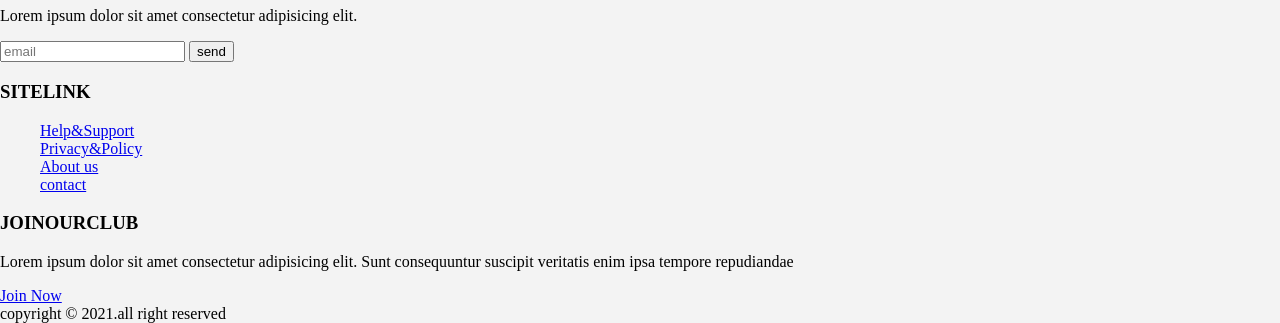
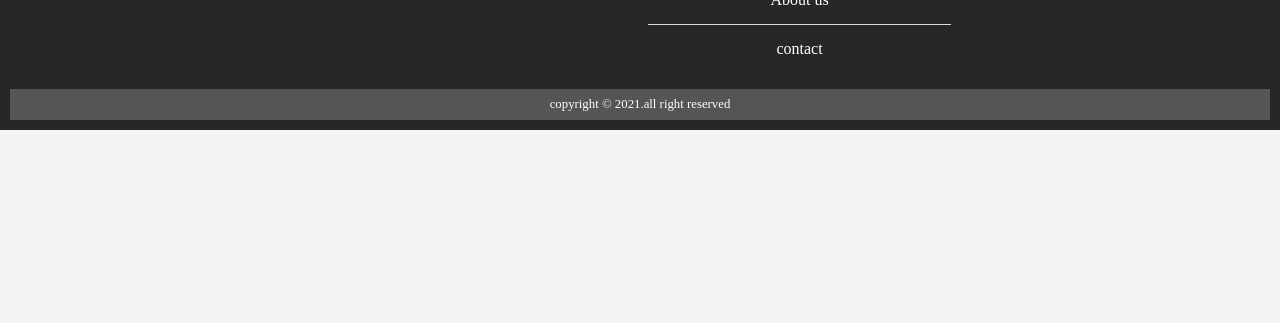
Before and after one commit to Parsa-Zolfaghari/news-web, a plain HTML site: page index.html in a window 1280 px wide. Shown: the part 1934-2257 px from the top of the page. After the commit the page ends 2064 px from the top, so only its background shows below. Drawn offline with Linux system fonts and the light colour scheme.

Commit message:
update article style and added footer style

```diff
--- a/styles/style.css
+++ b/styles/style.css
@@ -170,3 +170,93 @@ li{
     gap: 1rem;
     align-items: center;
 }
+.bg-dark{
+    color: #fff;
+    background-color: #555;
+}
+.bg-light{
+    background-color: red;
+    color: #fff;
+}
+.main-footer{
+    background-color: #272727;
+    color: #fff;
+}
+.content-footer{
+    display: grid;
+    grid-template-columns: repeat(4,1fr);
+    gap: 1rem;
+}
+.content-footer{
+    padding: 10px;
+}
+.item-footer>img{
+    width: 100%;
+    margin-top: 1rem;
+}
+input[type="text"]{
+    padding: 5px;
+    width: 90%;
+    margin-bottom: 10px;
+    border: none;
+    border-radius: 4px;
+}
+input[type="button"]{
+    padding: 5px;
+    width: 90%;
+    background-color: red;
+    color: #fff;
+    border: none;
+    border-radius: 4px;
+}
+input[type="button"] :hover{
+    background-color: #000;
+}
+.list-footer>li{
+    width: 100%;
+    border-bottom: 1px solid #ddd;
+    padding: 10px 0;
+}
+.list-footer {
+    margin: 0;
+    padding: 0;
+}
+.list-footer>li:last-child{
+    border-bottom: none;
+}
+.list-footer>li>a{
+    padding: 5px 0;
+    display: block;
+    width: 100%;
+    color: #fff;
+    text-decoration: none;
+    text-align: center;
+    transition-duration: 0.8s;
+    border-radius: 5px;
+}
+.list-footer>li>a:hover{
+    background-color: #5f5c5c;
+    color: #FFB300;
+}
+.btn-item{
+    display: block;
+    text-align: center;
+    text-decoration: none;
+    color: #fff;
+    width: 100px;
+    background-color: #FFB300;
+    padding: 10px;
+    border-radius: 5px;
+    transition-duration: 1s;
+}
+.btn-item:hover{
+    background-color: #000;
+}
+.content-footer .item-footer:last-child{
+    grid-column: 1 /span 4;
+    text-align: center;
+    background-color: #555;
+    padding: 8px;
+    font-size: 0.8rem;
+    width: 100%;
+}
```
